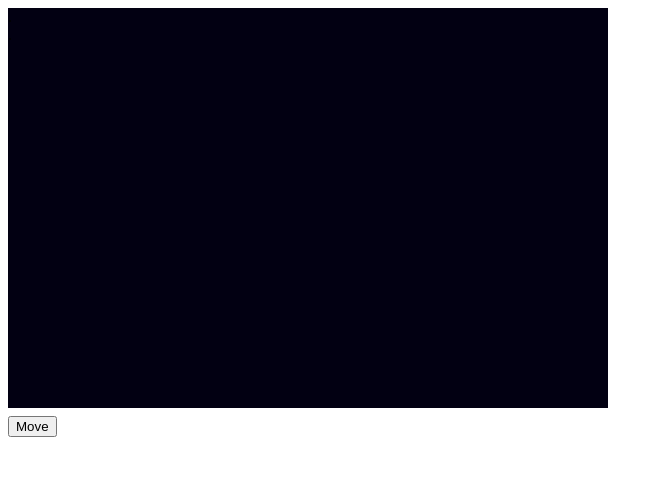
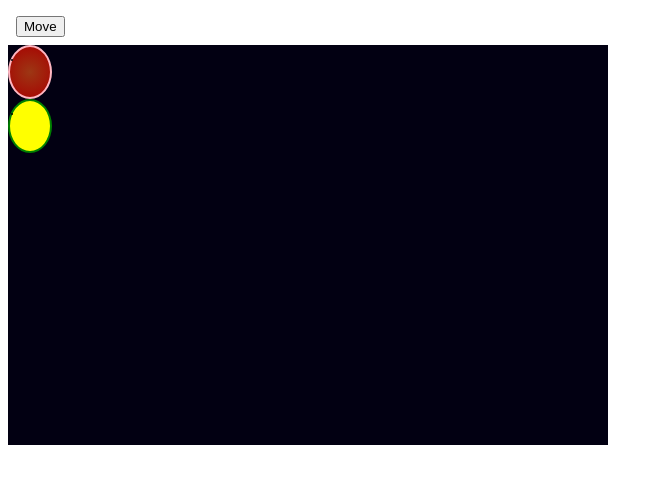
Before and after one commit to hyang-gi/javascript-exercises, a plain HTML site: page Bouncing Ball (using Classes)/bounce.html in a window 1280 px wide. Shown: the whole page, without its empty margins (0-663 px from the left). Drawn offline with nearby package versions, Linux system fonts and the light colour scheme.

Commit message:
created a class for canvas wrapper

```diff
--- a/Bouncing Ball (using Classes)/bounce.css
+++ b/Bouncing Ball (using Classes)/bounce.css
@@ -1,11 +1,10 @@
-/* .canvas0{
+/* #canvas1 {
 	width: 600px;
 	height: 400px;
 	background: rgb(2,0,18);
 	background: linear-gradient(180deg, rgba(2,0,18,1) 0%, rgba(0,17,168,1) 100%);
-}
-
-.ball{
+} */
+.ball1{
 	background: rgb(157,55,20);
 	background: radial-gradient(circle, rgba(157,55,20,1) 0%, rgba(168,0,0,1) 100%);
 	border-radius: 50%;
@@ -15,7 +14,7 @@
 	position: relative;
 }
 
-.ball1{
+.ball2{
 	background: yellow;
 	background: radial-gradient(circle, yellow 0%, yellow 100%);
 	border-radius: 50%;
@@ -23,8 +22,8 @@
 	width: 40px;
 	height: 50px;
 	position: relative;
-} */
+}
 
 button {
-	margin-top: 8px;
+	margin: 8px;
 }
--- a/Bouncing Ball (using Classes)/bounce.html
+++ b/Bouncing Ball (using Classes)/bounce.html
@@ -9,12 +9,6 @@
 	<link rel="stylesheet" href="bounce.css">
 </head>
 <body>
-
-	<div class="canvas">
-
-	</div>
-
-
 	<button>Move</button>
 </body>
 </html>
--- a/Bouncing Ball (using Classes)/bouncing.js
+++ b/Bouncing Ball (using Classes)/bouncing.js
@@ -1,12 +1,26 @@
 $(document).ready(function () {
 	const canvas_style = $('.canvas');
+	const ball1_style = $('.ball1');
+	const ball2_style = $('.ball2');
 
 	class Canvas {
-		constructor(width, height, background, num_balls) {
+		constructor(width, height, num_balls, id_canvas) {
 			this.width = width;
 			this.height = height;
-			this.background = background;
 			this.num_balls = num_balls;
+			this.id_canvas = id_canvas;
+		}
+
+		createCanvas() {
+			$(`body`).append(`<div id=${this.id_canvas}></div>`);
+			const canvas = $(`#${this.id_canvas}`);
+			console.log("create", canvas);
+			canvas.css({
+				width: `${this.width}px`,
+				height: `${this.height}px`,
+				background: "red",
+				background: "rgb(2, 0, 18)",
+			});
 		}
 
 		//method to add balls from no_balls
@@ -16,10 +30,14 @@ $(document).ready(function () {
 		//for loop to create divs.
 		createDiv() {
 			for (let i = 1; i <= this.num_balls; i++) {
-				$('.canvas').append(`<div class=ball_${i}>.</div>`);
+				$(`#${this.id_canvas}`).append(`<div class=ball${i}>.</div>`);
 			}
 		}
 	}
+
+
+	//created the divs - balls
+	// now, i want access the divs using the Ball class. set the values.
 
 	class Ball {
 		constructor(x, y, speed) {
@@ -46,19 +64,28 @@ $(document).ready(function () {
 		}
 	}
 
-	let canvas = new Canvas(600, 400, "rgb(2,0,18)", 2);
-	let ball_1 = new Ball(50, 30, 6);
-	let ball_2 = new Ball(300, 30, 8);
+	let canvas = new Canvas(600, 400, 2, "canvas1");
+	let ball1 = new Ball(50, 30, 6);
+	let ball2 = new Ball(300, 30, 8);
 
 	canvas_style.css({
-		width: `${canvas.width}px`,
-		height: `${canvas.height}px`,
-		background: `${canvas.background}`,
+
+	});
+
+	ball1_style.css({
+		left: `${ball1.x}px`,
+		top: `${ball1.y}px`,
+	});
+
+	ball2_style.css({
+		left: `${ball2.x}px`,
+		top: `${ball2.y}px`,
 	});
 
 
 
-	console.log({ ball_1, ball_2, canvas });
+	console.log({ ball1, ball2, canvas });
+	canvas.createCanvas();
 	canvas.displayDivs();
 	//console.log(canvas.displayDivs());
 
```
